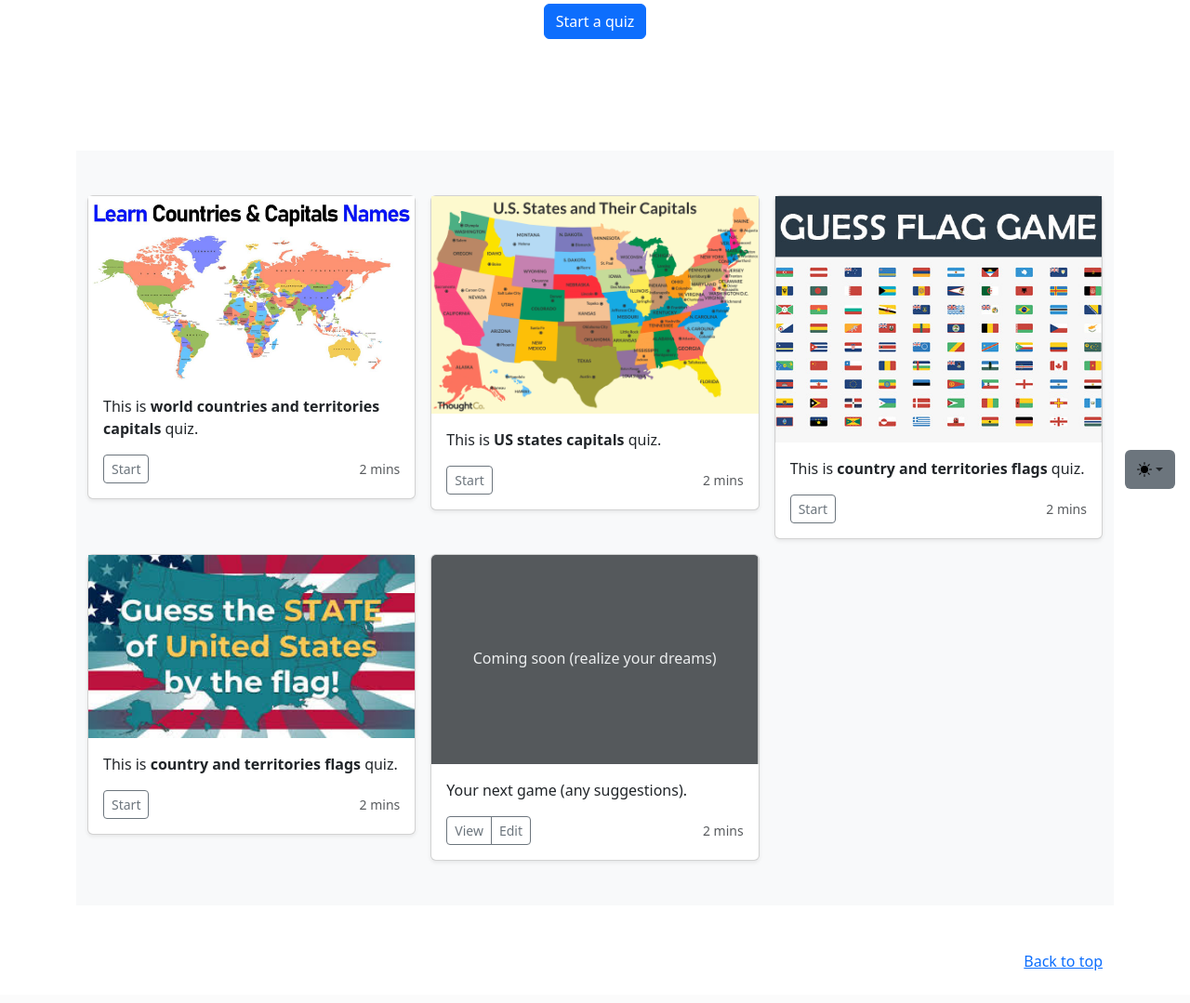
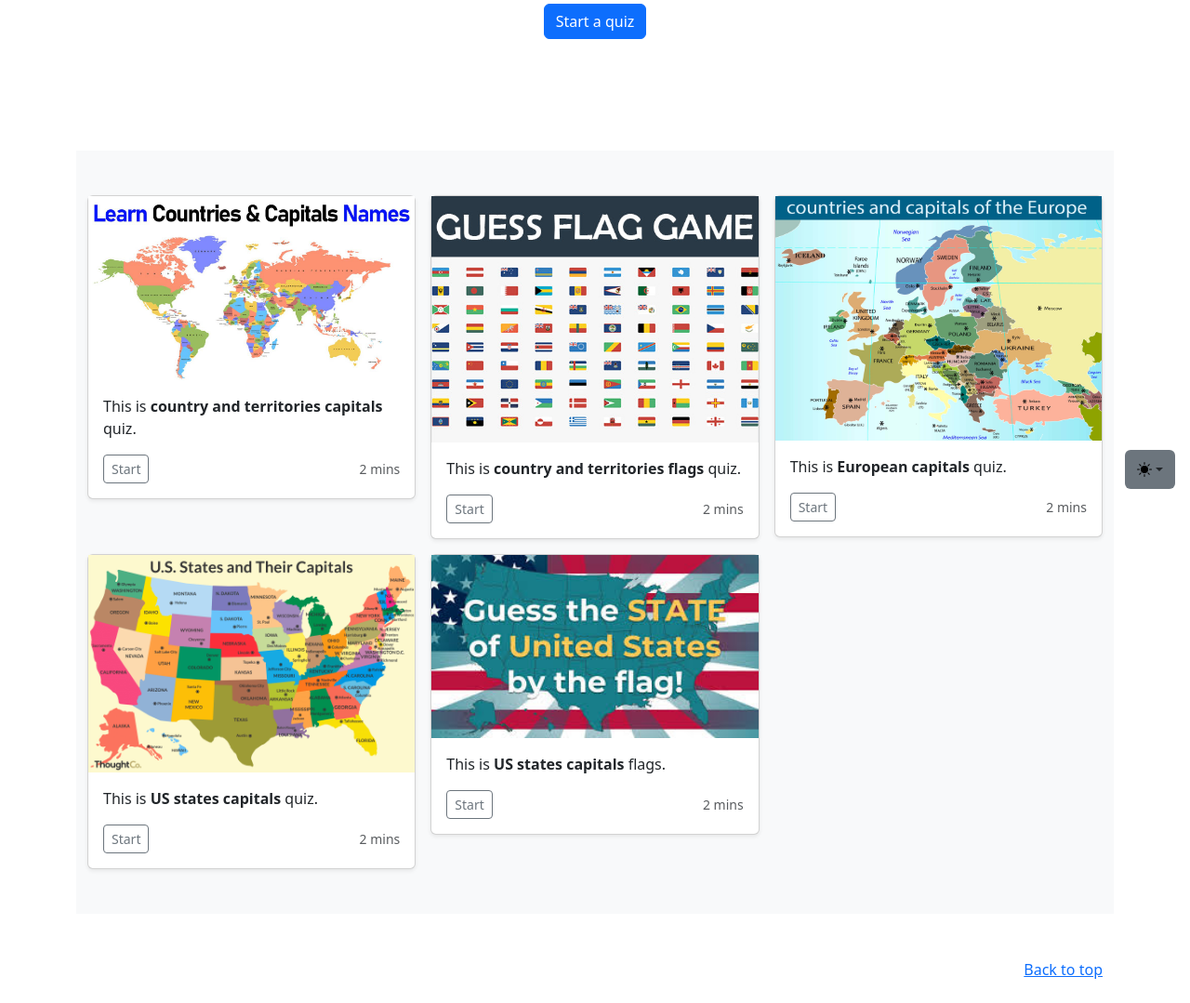
Before and after one commit to VelizarVESSELINOV/VessGames, a Flask app: page / in a window 1280 px wide. Shown: the part 258-1337 px from the top of the page at 93% size. Before the commit the page ends 1302 px from the top, so only its background shows below. Run offline with Flask 3, Linux system fonts and the light colour scheme; some libraries are stand-ins or nearby versions.

Commit message:
add euro capital, improvement

```diff
--- a/app.py
+++ b/app.py
@@ -14,7 +14,7 @@ from flask import (
 )
 
 from quiz_cmd import configure_logging
-from quiz_generator import quiz_sample
+from quiz_generator import quiz_apps, quiz_sample
 
 APP = Flask(__name__)
 APP.secret_key = """km'@N:e[b+9;>:YY]C/H}$V5(vHR*Ar@JZfQW^]B@j@D:NC<G]O^2!$lyywX3wu"""
@@ -26,7 +26,7 @@ BRAND_NAME = "VGameStore"
 
 @APP.route("/")
 def index():
-    return render_template("index.html", brand_name=BRAND_NAME)
+    return render_template("index.html", brand_name=BRAND_NAME, apps=quiz_apps())
 
 
 @APP.route(
@@ -81,6 +81,10 @@ def quiz(questions, answers, option):
         quiz_name = "US states flags quiz"
     elif option == "us_state_capital":
         quiz_name = "US states capitals quiz"
+    elif option == "europe_capital":
+        quiz_name = "European capitals quiz"
+    else:
+        quiz_name = "Unknown quiz"
 
     # Convert the question text to HTML with bold around location name
     html_quiz_list = [
--- a/data_prep/country.py
+++ b/data_prep/country.py
@@ -3,4 +3,4 @@ from pandas import read_csv
 dtf = read_csv("~/Downloads/countries.csv", keep_default_na=False, na_values="")
 
 dtf.drop(columns={"id"}, inplace=True)
-dtf.to_csv("data/quiz_country_capitals.csv", index=False)
+dtf.to_csv("data/quiz_country.csv", index=False)
--- a/data_prep/us_states.py
+++ b/data_prep/us_states.py
@@ -16,4 +16,4 @@ dtf.drop(columns={"AreaSquareMiles"}, inplace=True)
 
 print(dtf)
 
-dtf.to_csv("data/quiz_us_state_capitals.csv", index=False)
+dtf.to_csv("data/quiz_us_state.csv", index=False)
--- a/quiz_generator.py
+++ b/quiz_generator.py
@@ -2,6 +2,36 @@ from random import randint, sample
 
 from colorlog import debug, warning
 from pandas import notnull, read_csv
+
+
+def quiz_apps():
+    return [
+        {
+            "code": "country_capital",
+            "image": "images/country_capital.jpeg",
+            "description": "This is <b>country and territories capitals</b> quiz.",
+        },
+        {
+            "code": "country_flag",
+            "image": "images/country_flag.jpeg",
+            "description": "This is <b>country and territories flags</b> quiz.",
+        },
+        {
+            "code": "europe_capital",
+            "image": "images/eu_capital.jpeg",
+            "description": "This is <b>European capitals</b> quiz.",
+        },
+        {
+            "code": "us_state_capital",
+            "image": "images/us_states_capital.png",
+            "description": "This is <b>US states capitals</b> quiz.",
+        },
+        {
+            "code": "us_state_flag",
+            "image": "images/us_states_flag.jpeg",
+            "description": "This is <b>US states capitals</b> flags.",
+        },
+    ]
 
 
 def quiz_sample(questions=10, answers=4, option="country_capital"):
@@ -29,7 +59,7 @@ def quiz_sample(questions=10, answers=4, option="country_capital"):
     """
 
     if option == "country_capital":
-        file_name = "data/quiz_country_capitals.csv"
+        file_name = "data/quiz_country.csv"
         source = "Name"
         target = "Capital"
         image = "ISO2"
@@ -37,7 +67,7 @@ def quiz_sample(questions=10, answers=4, option="country_capital"):
         image_extension = ".svg"
         filter = None
     elif option == "country_flag":
-        file_name = "data/quiz_country_capitals.csv"
+        file_name = "data/quiz_country.csv"
         source = "Name"
         target = "Name"
         image = "ISO2"
@@ -45,7 +75,7 @@ def quiz_sample(questions=10, answers=4, option="country_capital"):
         image_extension = ".svg"
         filter = None
     elif option == "europe_capital":
-        file_name = "data/quiz_country_capitals.csv"
+        file_name = "data/quiz_country.csv"
         source = "Name"
         target = "Capital"
         image = "ISO2"
@@ -53,7 +83,7 @@ def quiz_sample(questions=10, answers=4, option="country_capital"):
         image_extension = ".svg"
         filter = {"Region": "Europe"}
     elif option == "us_state_capital":
-        file_name = "data/quiz_us_state_capitals.csv"
+        file_name = "data/quiz_us_state.csv"
         source = "Name"
         target = "Capital"
         image = "Code"
@@ -61,7 +91,7 @@ def quiz_sample(questions=10, answers=4, option="country_capital"):
         image_extension = ".png"
         filter = {"Type": "State"}
     elif option == "us_state_flag":
-        file_name = "data/quiz_us_state_capitals.csv"
+        file_name = "data/quiz_us_state.csv"
         source = "Name"
         target = "Name"
         image = "Code"
--- a/templates/index.html
+++ b/templates/index.html
@@ -19,83 +19,22 @@
         <div class="container">
 
             <div class="row row-cols-1 row-cols-sm-2 row-cols-md-3 g-3">
+                {% for app in apps %}
                 <div class="col">
                     <div class="card shadow-sm">
-                        <img src="{{ url_for('static', filename='images/country_capitals.jpeg') }}">
+                        <img src="{{ url_for('static', filename=app.image) }}">
                         <div class="card-body">
-                            <p class="card-text">This is <b>world countries and territories capitals</b> quiz.</p>
+                            <p class="card-text">{{ app.description | safe }}</p>
                             <div class="d-flex justify-content-between align-items-center">
                                 <div class="btn-group">
-                                    <button type="button" class="btn btn-sm btn-outline-secondary" onclick="window.location.href='{{ url_for('quiz') }}'">Start</button>
+                                    <button type="button" class="btn btn-sm btn-outline-secondary" onclick="window.location.href='{{ url_for('quiz', option=app.code) }}'">Start</button>
                                 </div>
                                 <small class="text-body-secondary">2 mins</small>
                             </div>
                         </div>
                     </div>
                 </div>
-                <div class="col">
-                    <div class="card shadow-sm">
-                        <img src="{{ url_for('static', filename='images/us_states_capitals.png') }}">
-                        <div class="card-body">
-                            <p class="card-text">This is <b>US states capitals</b> quiz.</p>
-                            <div class="d-flex justify-content-between align-items-center">
-                                <div class="btn-group">
-                                    <button type="button" class="btn btn-sm btn-outline-secondary" onclick="window.location.href='{{ url_for('quiz', option='us_state_capital') }}'">Start</button>
-                                </div>
-                                <small class="text-body-secondary">2 mins</small>
-                            </div>
-                        </div>
-                    </div>
-                </div>
-                <div class="col">
-                    <div class="card shadow-sm">
-                        <img src="{{ url_for('static', filename='images/country_flags.jpeg') }}">
-                        <div class="card-body">
-                            <p class="card-text">This is <b>country and territories flags</b> quiz.</p>
-                            <div class="d-flex justify-content-between align-items-center">
-                                <div class="btn-group">
-                                    <button type="button" class="btn btn-sm btn-outline-secondary" onclick="window.location.href='{{ url_for('quiz', option='country_flag') }}'">Start</button>
-                                </div>
-                                <small class="text-body-secondary">2 mins</small>
-                            </div>
-                        </div>
-                    </div>
-                </div>
-                <div class="col">
-                    <div class="card shadow-sm">
-                        <img src="{{ url_for('static', filename='images/us_states_flags.jpeg') }}">
-                        <div class="card-body">
-                            <p class="card-text">This is <b>country and territories flags</b> quiz.</p>
-                            <div class="d-flex justify-content-between align-items-center">
-                                <div class="btn-group">
-                                    <button type="button" class="btn btn-sm btn-outline-secondary" onclick="window.location.href='{{ url_for('quiz', option='us_state_flag') }}'">Start</button>
-                                </div>
-                                <small class="text-body-secondary">2 mins</small>
-                            </div>
-                        </div>
-                    </div>
-                </div>
-                <div class="col">
-                    <div class="card shadow-sm">
-                        <svg class="bd-placeholder-img card-img-top" width="100%" height="225"
-                            xmlns="http://www.w3.org/2000/svg" role="img" aria-label="Placeholder: Coming soon (realize your dreams)"
-                            preserveAspectRatio="xMidYMid slice" focusable="false">
-                            <title>Coming soon (realize your dreams)</title>
-                            <rect width="100%" height="100%" fill="#55595c" /><text x="50%" y="50%" fill="#eceeef"
-                            dominant-baseline="middle" text-anchor="middle">Coming soon (realize your dreams)</text>
-                        </svg>
-                        <div class="card-body">
-                            <p class="card-text">Your next game (any suggestions).</p>
-                            <div class="d-flex justify-content-between align-items-center">
-                                <div class="btn-group">
-                                    <button type="button" class="btn btn-sm btn-outline-secondary">View</button>
-                                    <button type="button" class="btn btn-sm btn-outline-secondary">Edit</button>
-                                </div>
-                                <small class="text-body-secondary">2 mins</small>
-                            </div>
-                        </div>
-                    </div>
-                </div>
+                {% endfor %}
             </div>
         </div>
     </div>
```
Also changed, not shown: jeopardy.py (+7 -3 lines), todo.md (+1 -1 lines), data/quiz_country.csv (renamed from data/quiz_country_capitals.csv), data/quiz_us_state.csv (renamed from data/quiz_us_state_capitals.csv), static/images/country_capital.jpeg (renamed from static/images/country_capitals.jpeg), static/images/country_flag.jpeg (renamed from static/images/country_flags.jpeg), static/images/eu_capital.jpeg (added), static/images/us_states_capital.png (renamed from static/images/us_states_capitals.png), static/images/us_states_flag.jpeg (renamed from static/images/us_states_flags.jpeg).
